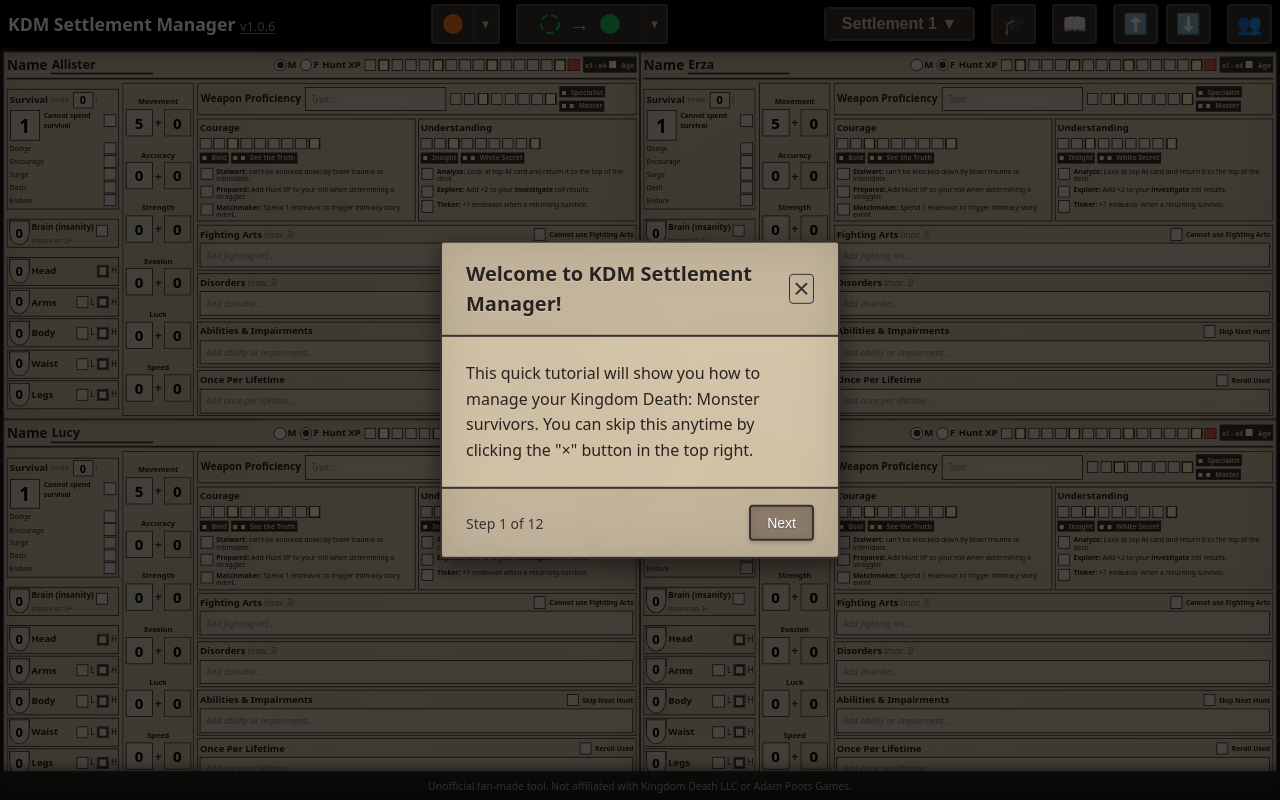
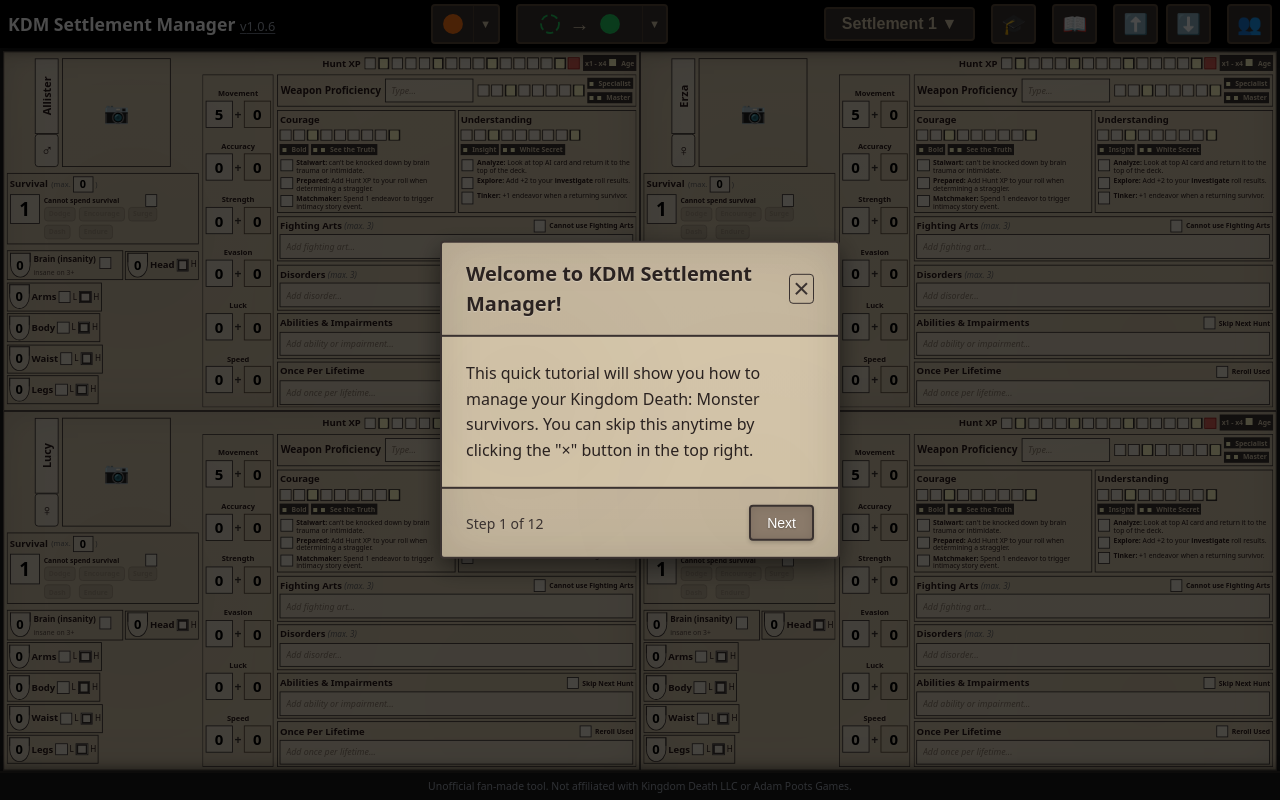
Before and after one commit to kgrimes2/kdm-settlement-manager, a React (Vite) app: page / in a window 1280 px wide. Built offline with nearby package versions, Linux system fonts and the light colour scheme.

Commit message:
refactor: group brain and head sections and reduce spacing
- Placed the brain and head sections in the same row for a more compact layout.

- Reduced the vertical space between the Hunt XP track and the Weapon Proficiency section to improve visual flow.

```diff
--- a/src/SurvivorSheet.css
+++ b/src/SurvivorSheet.css
@@ -73,22 +73,40 @@
 
 .gender-section {
   display: flex;
+  flex-direction: column;
   gap: 0.25rem;
 }
 
 .gender-section label {
   display: flex;
   align-items: center;
-  gap: 0.1rem;
+  justify-content: center;
+  gap: 0.25rem;
   font-weight: bold;
   font-size: 0.7rem;
-  padding: 0;
+  padding: 0.25rem;
+  border: 1px solid #3a3230;
+  border-radius: 4px;
+  background-color: rgba(255, 255, 255, 0.3);
+  cursor: pointer;
+  transition: all 0.15s ease;
+}
+
+.gender-section label:hover {
+  background-color: rgba(255, 255, 255, 0.5);
+  border-color: #6a5a4a;
+}
+
+.gender-section label:has(input:checked) {
+  background-color: rgba(255, 255, 255, 0.7);
+  border-color: #5a4a3a;
 }
 
 .hunt-xp-section {
   display: flex;
   align-items: center;
   gap: 0.25rem;
+  justify-content: flex-end;
 }
 
 .hunt-xp-section span {
@@ -180,9 +198,26 @@
 
 .sheet-content {
   display: grid;
-  grid-template-columns: auto auto 1fr;
+  grid-template-columns: auto 1fr;
   gap: 0.25rem;
   flex: 1 1 auto;
+  overflow: hidden;
+  min-height: 0;
+}
+
+.right-columns-container {
+  display: flex;
+  flex-direction: column;
+  gap: 0.15rem;
+  overflow: hidden;
+  min-height: 0;
+}
+
+.columns-wrapper {
+  display: grid;
+  grid-template-columns: auto 1fr;
+  gap: 0.25rem;
+  flex: 1;
   overflow: hidden;
   min-height: 0;
 }
@@ -208,10 +243,113 @@
   justify-content: space-evenly;
 }
 
+.image-name-container {
+  display: flex;
+  align-items: center;
+  gap: 0.25rem;
+  align-self: center;
+  flex-shrink: 0;
+}
+
+.name-gender-column {
+  display: flex;
+  flex-direction: column;
+  justify-content: space-between;
+  align-items: center;
+  height: 128px;
+}
+
+.vertical-name {
+  writing-mode: vertical-rl;
+  transform: rotate(180deg);
+  font-size: 0.8rem;
+  font-weight: bold;
+  color: #2a1a1a;
+  text-align: center;
+  border: 1px solid #3a3230;
+  background-color: rgba(255, 255, 255, 0.3);
+  padding: 0.25rem;
+  font-family: inherit;
+  cursor: text;
+  flex: 1;
+  min-height: 0;
+  overflow: hidden;
+  text-overflow: ellipsis;
+}
+
+.vertical-name:focus {
+  outline: 2px solid #5a4a3a;
+  background-color: rgba(255, 255, 255, 0.5);
+}
+
+.gender-toggle {
+  font-size: 1.2rem;
+  cursor: pointer;
+  user-select: none;
+  padding: 0.25rem;
+  border: 1px solid #3a3230;
+  background-color: rgba(255, 255, 255, 0.3);
+  border-radius: 4px;
+  display: flex;
+  align-items: center;
+  justify-content: center;
+  transition: all 0.15s ease;
+  min-width: 28px;
+}
+
+.gender-toggle:hover {
+  background-color: rgba(255, 255, 255, 0.5);
+  border-color: #6a5a4a;
+  transform: scale(1.05);
+}
+
+.gender-toggle:active {
+  transform: scale(0.95);
+}
+
+.camera-section {
+  border: 1px solid #3a3230;
+  padding: 0;
+  flex-shrink: 0;
+  display: flex;
+  align-items: center;
+  justify-content: center;
+  font-size: 1.5rem;
+  width: 128px;
+  height: 128px;
+  align-self: center;
+  cursor: pointer;
+  overflow: hidden;
+  transition: all 0.15s ease;
+}
+
+.camera-section:hover {
+  background-color: rgba(0, 0, 0, 0.05);
+  border-color: #6a5a4a;
+}
+
+.survivor-image {
+  width: 100%;
+  height: 100%;
+  object-fit: contain;
+}
+
 .survival-section {
   border: 1px solid #3a3230;
   padding: 0.15rem;
   flex-shrink: 0;
+}
+
+
+
+.brain-section {
+  border: 1px solid #3a3230;
+  padding: 0.15rem;
+  display: flex;
+  align-items: center;
+  gap: 0.25rem;
+  flex-shrink: 0;
+  flex: 1;
 }
 
 .survival-section h3 {
@@ -266,20 +404,53 @@
 }
 
 .survival-abilities {
-  display: flex;
-  flex-direction: column;
-  gap: 0.05rem;
+  display: grid;
+  grid-template-columns: auto auto auto;
+  grid-auto-rows: auto;
+  gap: 0.25rem;
   font-size: 0.5rem;
-  align-items: flex-end;
+  justify-items: start;
+  justify-content: start;
 }
 
-.survival-abilities label {
+.survival-ability-label {
   white-space: nowrap;
-  display: flex;
+  display: inline-flex;
   align-items: center;
-  gap: 0.25rem;
-  justify-content: space-between;
-  width: 100%;
+  justify-content: center;
+  padding: 0.1rem 0.3rem;
+  background-color: rgba(0, 0, 0, 0.15);
+  border: 1px solid #8a7a6a;
+  border-radius: 4px;
+  cursor: pointer;
+  transition: all 0.15s ease;
+  font-weight: 600;
+  color: #8a7a6a;
+  opacity: 0.6;
+  user-select: none;
+}
+
+.survival-ability-label:hover {
+  background-color: rgba(0, 0, 0, 0.2);
+  opacity: 0.7;
+  transform: translateY(-1px);
+}
+
+.survival-ability-label:active {
+  transform: translateY(0);
+}
+
+.survival-ability-label.active {
+  background-color: rgba(255, 255, 255, 0.5);
+  border-color: #5a4a3a;
+  color: #2a1a1a;
+  opacity: 1;
+  cursor: pointer;
+}
+
+.survival-ability-label.active:hover {
+  background-color: rgba(255, 255, 255, 0.7);
+  border-color: #6a5a4a;
 }
 
 .stats-section {
@@ -342,13 +513,7 @@
   border: 1px solid #5a4a3a;
 }
 
-.brain-section {
-  display: flex;
-  align-items: center;
-  gap: 0.15rem;
-  border: 1px solid #3a3230;
-  padding: 0.1rem;
-}
+
 
 .brain-shield-group {
   display: flex;
@@ -398,6 +563,21 @@
   border: 1px solid #3a3230;
   padding: 0.1rem;
 }
+
+.brain-and-head-container {
+  display: flex;
+  flex-direction: column;
+  gap: 0.15rem;
+}
+
+.body-location-group {
+  display: flex;
+  flex-direction: row;
+  align-items: center;
+  gap: 0.15rem;
+  flex: 1;
+}
+
 
 .shield-icon {
   width: 1.5rem;
--- a/src/SurvivorSheet.tsx
+++ b/src/SurvivorSheet.tsx
@@ -1,4 +1,4 @@
-import { useState, useMemo } from 'react'
+import { useState, useMemo, useRef } from 'react'
 import './SurvivorSheet.css'
 import NumericInput from './NumericInput'
 import type { GlossaryTerm } from './types/glossary'
@@ -81,6 +81,7 @@
     waist: PermanentInjury[]
     legs: PermanentInjury[]
   }
+  image?: string
 }
 
 export const initialSurvivorData: SurvivorData = {
@@ -184,6 +185,45 @@
   // Generate a unique identifier for this survivor's radio buttons
   const survivorId = survivor.createdAt
   const [weaponTypeInput, setWeaponTypeInput] = useState('')
+  const fileInputRef = useRef<HTMLInputElement>(null)
+
+  const handleImageUpload = (e: React.ChangeEvent<HTMLInputElement>) => {
+    const file = e.target.files?.[0]
+    if (!file) return
+
+    const reader = new FileReader()
+    reader.onload = (event) => {
+      const img = new Image()
+      img.onload = () => {
+        const canvas = document.createElement('canvas')
+        let width = img.width
+        let height = img.height
+
+        // Resize to max 128x128 while maintaining aspect ratio
+        if (width > height) {
+          if (width > 128) {
+            height = (height * 128) / width
+            width = 128
+          }
+        } else {
+          if (height > 128) {
+            width = (width * 128) / height
+            height = 128
+          }
+        }
+
+        canvas.width = width
+        canvas.height = height
+        const ctx = canvas.getContext('2d')
+        ctx?.drawImage(img, 0, 0, width, height)
+
+        const resizedImage = canvas.toDataURL('image/jpeg', 0.8)
+        updateField('image', resizedImage)
+      }
+      img.src = event.target?.result as string
+    }
+    reader.readAsDataURL(file)
+  }
 
   // Create a set of normalized glossary terms for fast lookup
   const glossaryTermsSet = useMemo(() => {
@@ -332,63 +372,39 @@
 
   return (
     <div className="survivor-sheet">
-      <div className="sheet-header">
-        <div className="name-section">
-          <label>Name</label>
+      <div className="sheet-content">
+        <div className="left-column">
+          <div className="image-name-container">
+            <div className="name-gender-column">
               <input
                 type="text"
                 value={survivor.name}
                 onChange={(e) => updateField('name', e.target.value)}
-            className="name-input"
+                className="vertical-name"
+                placeholder="Name"
+              />
+              <div
+                className="gender-toggle"
+                onClick={() => updateField('gender', survivor.gender === 'M' ? 'F' : 'M')}
+              >
+                {survivor.gender === 'F' ? '♀' : '♂'}
+              </div>
+            </div>
+            <div className="camera-section" onClick={() => fileInputRef.current?.click()}>
+              {survivor.image ? (
+                <img src={survivor.image} alt="Survivor" className="survivor-image" />
+              ) : (
+                '📷'
+              )}
+              <input
+                ref={fileInputRef}
+                type="file"
+                accept="image/*"
+                onChange={handleImageUpload}
+                style={{ display: 'none' }}
               />
             </div>
-        <div className="gender-section">
-          <label onClick={(e) => e.stopPropagation()}>
-            <input
-              type="radio"
-              name={`gender-${survivorId}`}
-              value="M"
-              checked={survivor.gender === 'M'}
-              onChange={() => updateField('gender', 'M')}
-            />
-            M
-          </label>
-          <label onClick={(e) => e.stopPropagation()}>
-            <input
-              type="radio"
-              name={`gender-${survivorId}`}
-              value="F"
-              checked={survivor.gender === 'F'}
-              onChange={() => updateField('gender', 'F')}
-            />
-            F
-          </label>
           </div>
-        <div className="hunt-xp-section">
-          <span>Hunt XP</span>
-          <div className="hunt-xp-boxes">
-            {[...survivor.huntXP, ...(survivor.huntXP.length < 16 ? [false] : [])].map((checked, i) => {
-              const isAgeMilestone = [1, 5, 9, 14].includes(i)
-              const isRetirementAge = i === 15
-              return (
-                <label key={i} className={`checkbox-box ${isAgeMilestone ? 'age-milestone' : ''} ${isRetirementAge ? 'retirement-age' : ''}`}>
-                  <input
-                    type="checkbox"
-                    checked={checked}
-                    onChange={() => toggleHuntXP(i)}
-                  />
-                </label>
-              )
-            })}
-          </div>
-          <div className="milestones">
-            <div className="milestone-label">x1 - x4 <span className="milestone-marker">■</span> Age</div>
-          </div>
-        </div>
-      </div>
-
-      <div className="sheet-content">
-        <div className="left-column">
           <div className="survival-section">
             <div className="survival-header">
               <h3>Survival</h3>
@@ -411,29 +427,34 @@
                 min={0}
                 max={survivor.survivalLimit}
               />
+              <div className="survival-right">
                 <label className="cannot-spend-survival">
-                <span>Cannot spend<br />survival</span>
+                  <span>Cannot spend survival</span>
                   <input
                     type="checkbox"
                     checked={survivor.cannotSpendSurvival}
                     onChange={() => updateField('cannotSpendSurvival', !survivor.cannotSpendSurvival)}
                   />
                 </label>
-            </div>
                 <div className="survival-abilities">
                   {Object.entries(survivor.survivalAbilities).map(([key, checked]) => (
-                <label key={key}>
-                  <span>{key.charAt(0).toUpperCase() + key.slice(1)}</span>
-                  <input
-                    type="checkbox"
-                    checked={checked}
-                    onChange={() => toggleCheckbox(key as keyof SurvivorData['survivalAbilities'])}
-                  />
-                </label>
+                    <div
+                      key={key}
+                      className={`survival-ability-label ${checked ? 'active' : ''}`}
+                      onClick={() => toggleCheckbox(key as keyof SurvivorData['survivalAbilities'])}
+                    >
+                      {key.charAt(0).toUpperCase() + key.slice(1)}
+                    </div>
                   ))}
                 </div>
               </div>
+            </div>
+          </div>
 
+          <div className="body-locations">
+            {Object.entries(survivor.bodyLocations).map(([location, boxes]) => (
+              <div key={location} className="body-location-group">
+                {location === 'head' && (
                   <div className="brain-section">
                     <div className="brain-shield-group">
                       <div className={`shield-icon ${survivor.brainArmor >= 3 ? 'insane-shield' : ''}`}>
@@ -457,10 +478,8 @@
                       />
                     </label>
                   </div>
-
-          <div className="body-locations">
-            {Object.entries(survivor.bodyLocations).map(([location, boxes]) => (
-              <div key={location} className="body-location">
+                )}
+                <div className="body-location">
                   <div className="shield-icon">
                     <NumericInput
                       value={boxes.armor}
@@ -490,10 +509,35 @@
                     H
                   </label>
                 </div>
+              </div>
             ))}
           </div>
         </div>
 
+        <div className="right-columns-container">
+          <div className="hunt-xp-section">
+            <span>Hunt XP</span>
+            <div className="hunt-xp-boxes">
+              {[...survivor.huntXP, ...(survivor.huntXP.length < 16 ? [false] : [])].map((checked, i) => {
+                const isAgeMilestone = [1, 5, 9, 14].includes(i)
+                const isRetirementAge = i === 15
+                return (
+                  <label key={i} className={`checkbox-box ${isAgeMilestone ? 'age-milestone' : ''} ${isRetirementAge ? 'retirement-age' : ''}`}>
+                    <input
+                      type="checkbox"
+                      checked={checked}
+                      onChange={() => toggleHuntXP(i)}
+                    />
+                  </label>
+                )
+              })}
+            </div>
+            <div className="milestones">
+              <div className="milestone-label">x1 - x4 <span className="milestone-marker">■</span> Age</div>
+            </div>
+          </div>
+
+          <div className="columns-wrapper">
             <div className="middle-column">
           <div className="stats-section">
             {Object.entries(survivor.stats).map(([stat, value]) => (
@@ -867,5 +911,7 @@
         </div>
           </div>
         </div>
+      </div>
+    </div>
   )
 }
```
Lines whose indentation alone changed are shown as unchanged.
